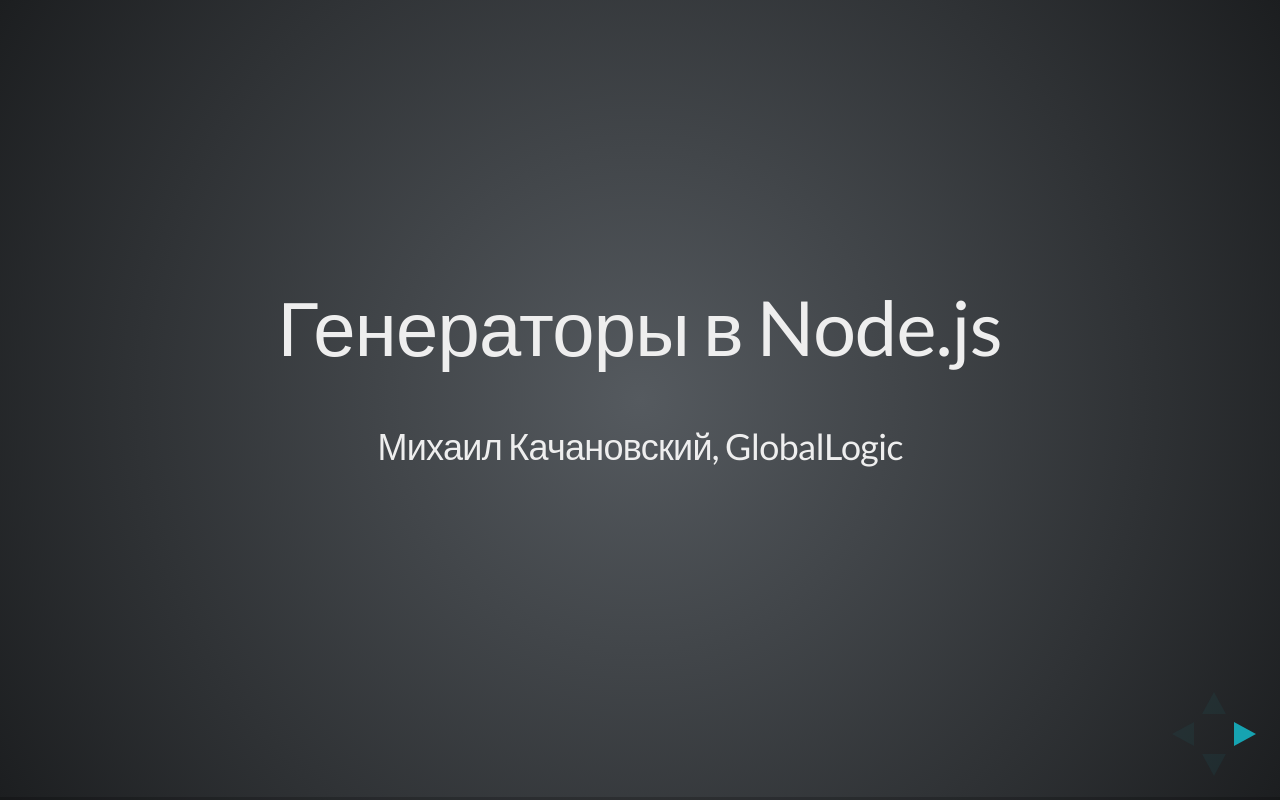
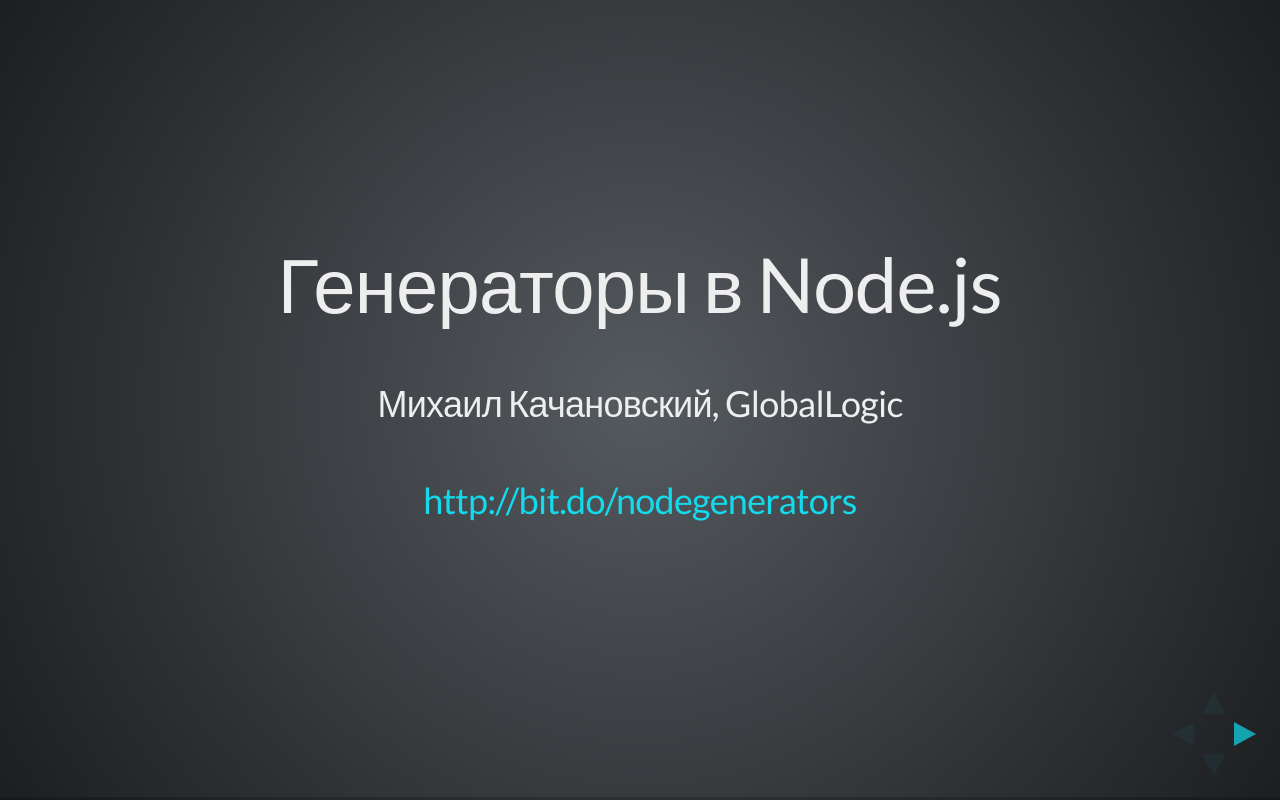
Before and after one commit to mikach/presentations, a plain HTML site: page reveal/generators.html in a window 1280 px wide. Drawn offline with Linux system fonts and the light colour scheme.

Commit message:
Update generators.html

```diff
--- a/reveal/generators.html
+++ b/reveal/generators.html
@@ -54,6 +54,8 @@
     <p style="font-size:76px;">Генераторы в Node.js</p>
     <br />
     <p>Михаил Качановский, GlobalLogic</p>
+    <br>
+    <a href="http://bit.do/nodegenerators">http://bit.do/nodegenerators</a>
 </section>
 
 <section>
```
